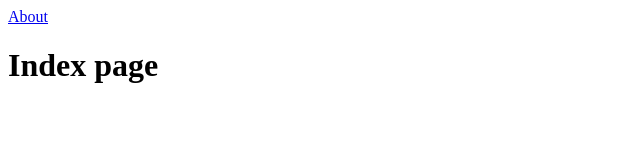
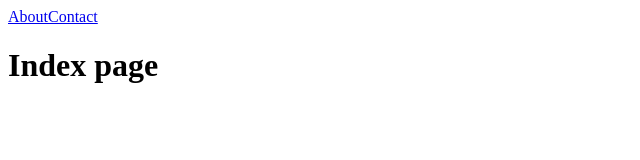
Before and after one commit to ashleighc207/next-app, a Next.js app: page / in a window 1280 px wide. Shown: the top 160 px of the page, without its empty margins (0-640 px from the left). Built offline with nearby package versions, Linux system fonts and the light colour scheme.

Commit message:
add in navbar component

```diff
--- /dev/null
+++ b/components/Navbar.js
@@ -0,0 +1,15 @@
+import Link from "next/link";
+const Navbar = () => {
+  return (
+    <div>
+      <Link href="/about">
+        <a>About</a>
+      </Link>
+      <Link href="/contact">
+        <a>Contact</a>
+      </Link>
+    </div>
+  );
+};
+
+export default Navbar;
--- a/pages/index.js
+++ b/pages/index.js
@@ -1,10 +1,9 @@
 import Link from "next/link";
+import Navbar from "../components/Navbar.js";
 const App = () => {
   return (
     <div>
-      <Link href="/about">
-        <a>About</a>
-      </Link>
+      <Navbar />
       <h1>Index page</h1>
     </div>
   );
```
